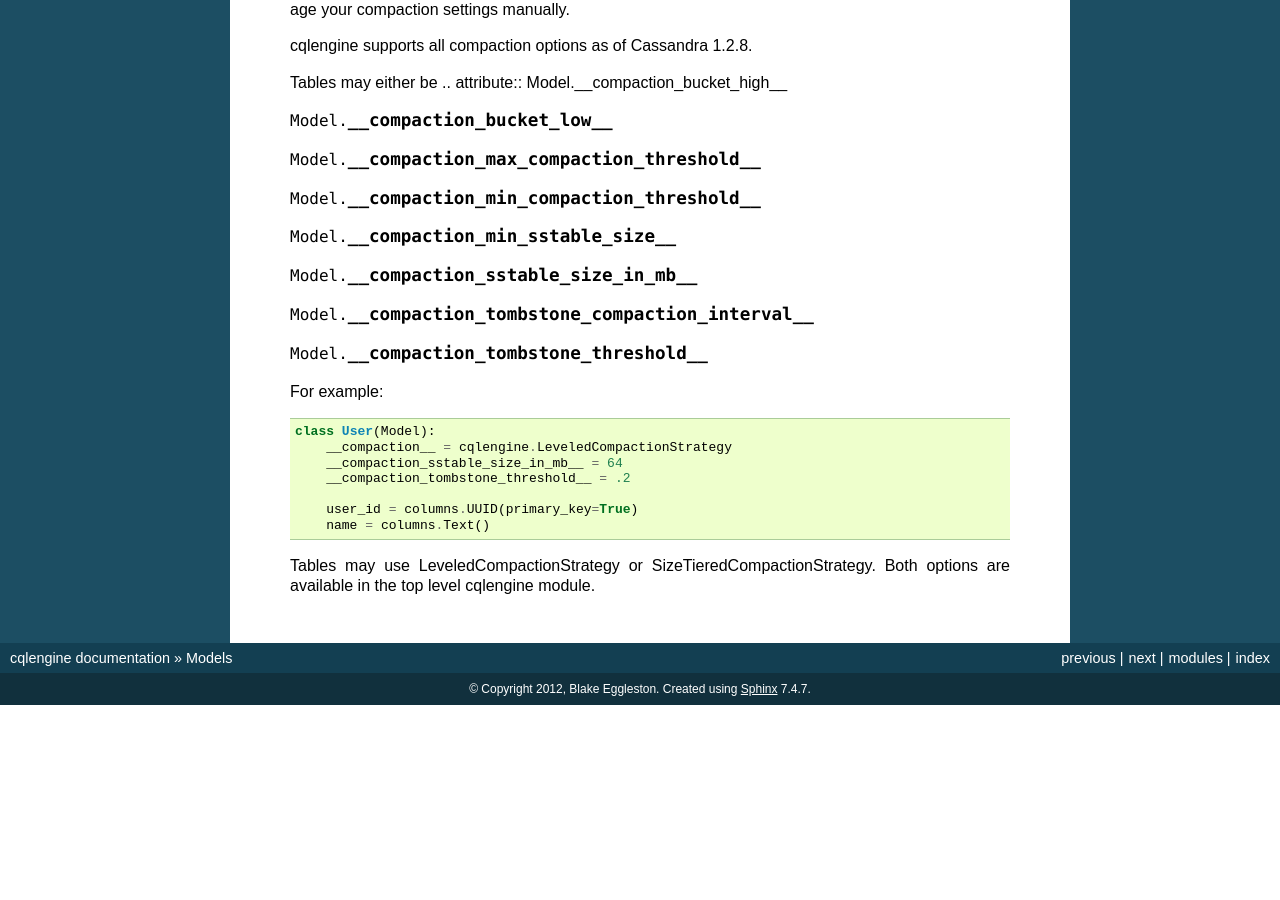
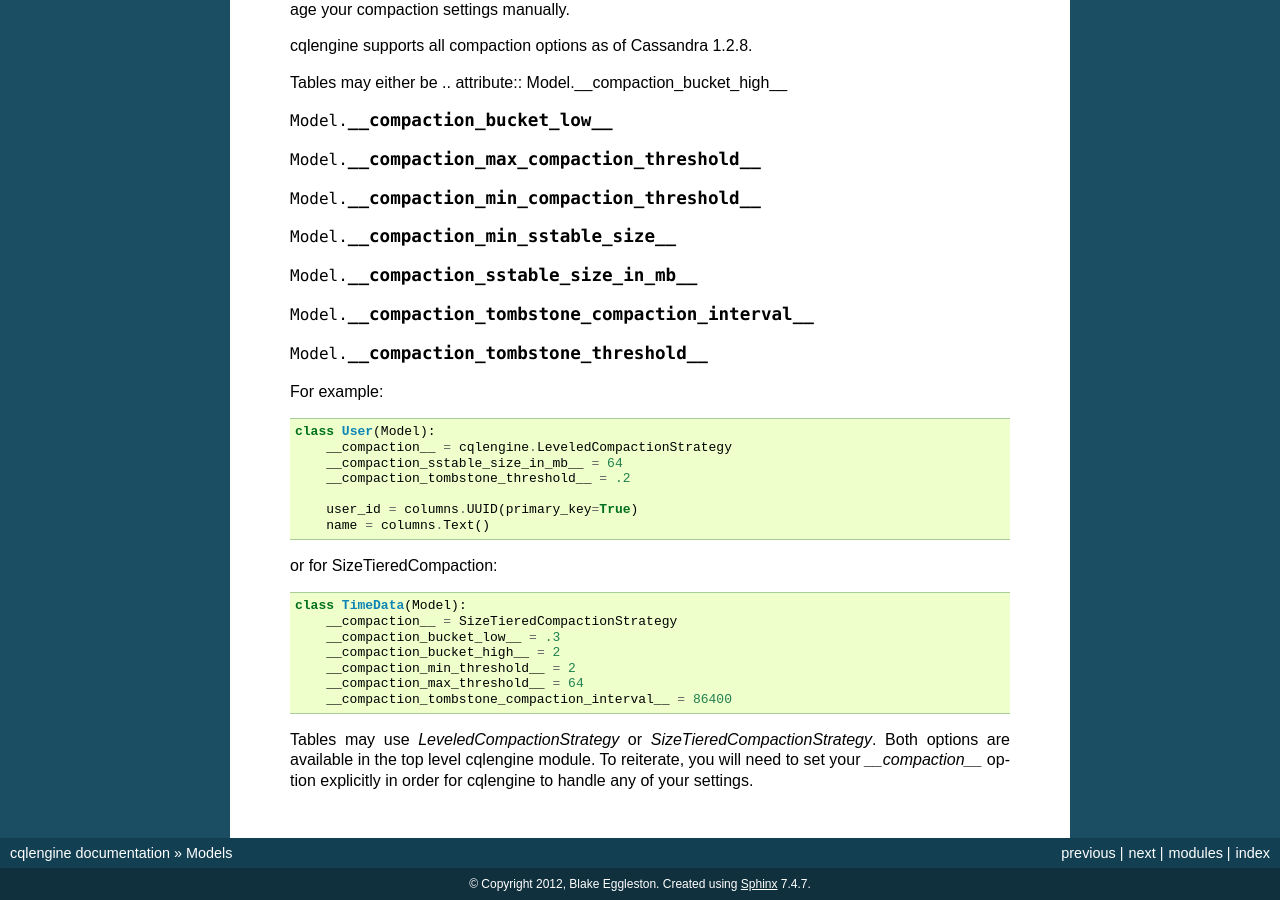
Before and after one commit to datastax/python-driver, a Sphinx documentation site: the page built from docs/topics/models.rst, in a window 1280 px wide and 900 px high, scrolled down 2999 px. Built offline with Sphinx 7.4.7, drawn with Linux system fonts in a browser that asks for light colours; formulas are drawn with MathJax 3; before the commit the page ends 3704 px from its top, so only the background shows below that.

Commit message:
improving docs

```diff
--- a/docs/topics/models.rst
+++ b/docs/topics/models.rst
@@ -190,5 +190,16 @@ Compaction Options
             user_id = columns.UUID(primary_key=True)
             name = columns.Text()
 
+    or for SizeTieredCompaction:
 
-    Tables may use LeveledCompactionStrategy or SizeTieredCompactionStrategy.  Both options are available in the top level cqlengine module.
+    .. code-block:: python
+
+        class TimeData(Model):
+            __compaction__ = SizeTieredCompactionStrategy
+            __compaction_bucket_low__ = .3
+            __compaction_bucket_high__ = 2
+            __compaction_min_threshold__ = 2
+            __compaction_max_threshold__ = 64
+            __compaction_tombstone_compaction_interval__ = 86400
+
+    Tables may use `LeveledCompactionStrategy` or `SizeTieredCompactionStrategy`.  Both options are available in the top level cqlengine module.  To reiterate, you will need to set your `__compaction__` option explicitly in order for cqlengine to handle any of your settings.
```
